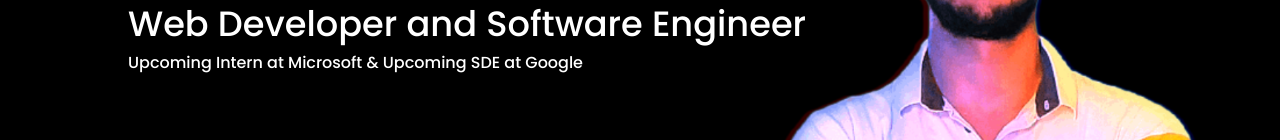
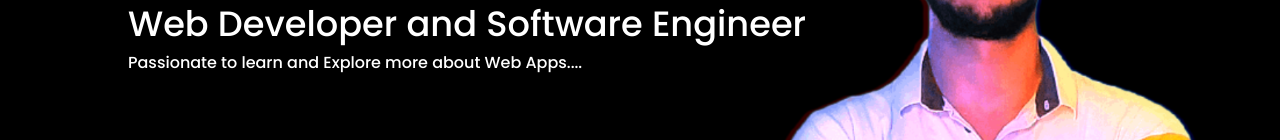
Before and after one commit to Nitin1Sahu/Portfolio-Webiste, a plain HTML site: page index.html in a window 1280 px wide. Shown: the part 355-495 px from the top of the page. Drawn offline with Linux system fonts and the light colour scheme.

Commit message:
Update index.html

```diff
--- a/index.html
+++ b/index.html
@@ -30,7 +30,7 @@
             <div class="header--text">
                 <h1>Hi, I'm <span>Nitin Sahu</span>.</h1>
                 <p>Web Developer and Software Engineer</p>
-                <h5>Upcoming Intern at Microsoft & Upcoming SDE at Google</h5>
+                <h5>Passionate to learn and Explore more about Web Apps....</h5>
             </div>
         </div>
     </div>
```
